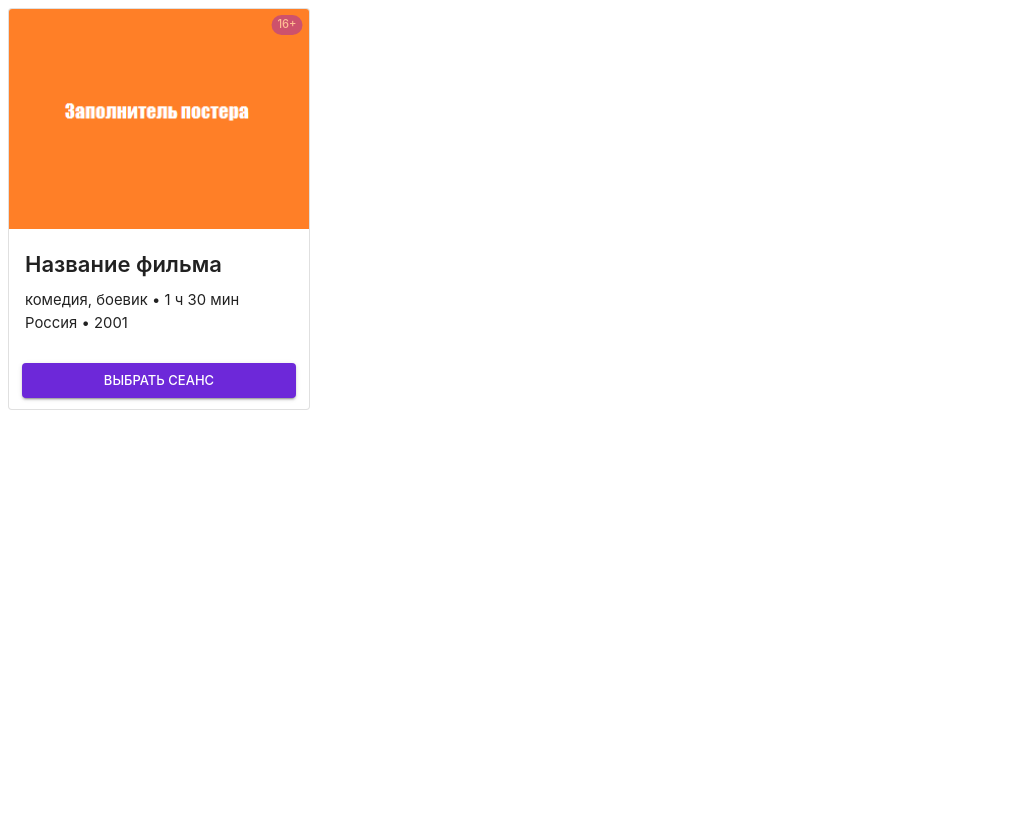
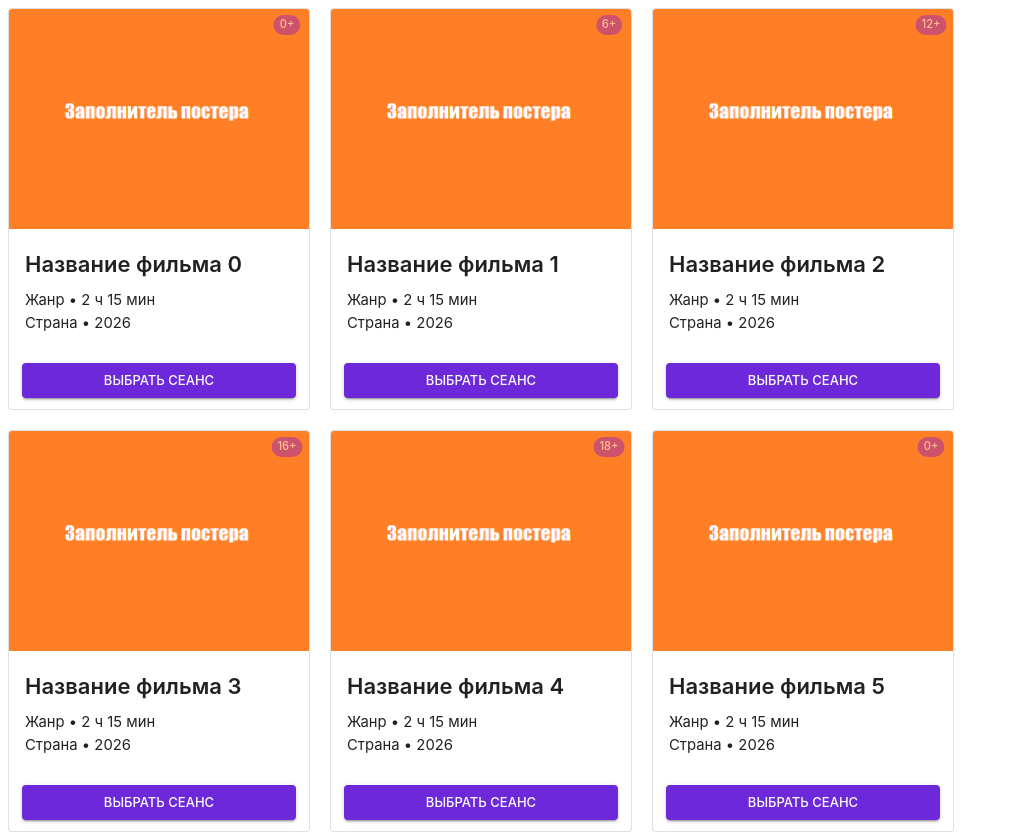
Before and after one commit to egorshramko/cbs-frontend, a Next.js app: page /movies in a window 1280 px wide. Shown: the top 833 px of the page, without its empty margins (0-1009 px from the left). Before the commit the page ends 800 px from the top, so only its background shows below. Built offline with nearby package versions, Linux system fonts and the light colour scheme; what @mui/material-nextjs would draw is missing.

Commit message:
Добавлена обертка для массива карточек фильмов

```diff
--- a/app/(application)/movies/components/MovieCard.tsx
+++ b/app/(application)/movies/components/MovieCard.tsx
@@ -1,17 +1,10 @@
 import { Badge, Button, Card, CardActions, CardContent, CardMedia, Typography } from "@mui/material";
 import Duration from "../lib/Duration";
+import MovieCardProps from "../lib/MovieCardProps";
 
-interface MovieCardProps {
-  imageUrl: string;
-  name: string;
-  genre: string;
-  duration?: Duration;
-  country: string;
-  year: number;
-  ageLimit: number;
-}
 
-export default function MovieCard(props: MovieCardProps) {
+
+export default function MovieCard({ props } : { props: MovieCardProps }) {
 
   function getDurationString() {
     if (props.duration !== undefined && props.duration !== null) {
@@ -25,7 +18,7 @@ export default function MovieCard(props: MovieCardProps) {
   return (
       <Card
         sx={{
-          maxWidth: 300,
+          width: 300,
           height: 400
         }}
         variant="outlined"
--- /dev/null
+++ b/app/(application)/movies/components/MovieCardsWrapper.tsx
@@ -0,0 +1,22 @@
+import { Box } from "@mui/material";
+import MovieCardProps from "../lib/MovieCardProps";
+import MovieCard from "./MovieCard";
+
+export default function MovieCardsWrapper({ movies }: { movies: Array<MovieCardProps> }) {
+
+  const movieCards = movies.map((movie) => {
+    return (
+      <MovieCard key={ movie.id } props={ movie } />
+    );
+  });
+
+  return (
+    <Box sx={{
+      display: "flex",
+      flexWrap: "wrap",
+      gap: "20px"
+    }}>
+      { movieCards }
+    </Box>
+  );
+}
--- /dev/null
+++ b/app/(application)/movies/lib/MovieCardProps.ts
@@ -0,0 +1,12 @@
+import Duration from "./Duration";
+
+export default interface MovieCardProps {
+    id: string;
+    imageUrl: string;
+    name: string;
+    genre: string;
+    duration?: Duration;
+    country: string;
+    year: number;
+    ageLimit: number;
+}
--- a/app/(application)/movies/page.tsx
+++ b/app/(application)/movies/page.tsx
@@ -1,15 +1,25 @@
-import MovieCard from "./components/MovieCard";
+import MovieCardsWrapper from "./components/MovieCardsWrapper";
+import MovieCardProps from "./lib/MovieCardProps";
 
-export default function Home() {
+const ageLimits: Array<number> = [0, 6, 12, 16, 18];
+
+const moviesData: Array<MovieCardProps> =
+    Array(11).fill(null).map((_, index) => {
+        return {
+          id: String(index),
+          imageUrl: "/temp-poster.png",
+          name: "Название фильма " + index,
+          genre: "Жанр",
+          country: "Страна",
+          duration: { hours: 2, minutes: 15 },
+          year: 2026,
+          ageLimit: ageLimits[index % ageLimits.length]
+        }
+    })
+
+export default function MoviesPage() {
+
   return (
-    <MovieCard
-      imageUrl="/temp-poster.png"
-      name="Название фильма"
-      genre="комедия, боевик"
-      country="Россия"
-      duration={{hours: 1, minutes: 30}}
-      year={ 2001 }
-      ageLimit={ 16 }
-    />
+    <MovieCardsWrapper movies={ moviesData } />
   );
 }
```
